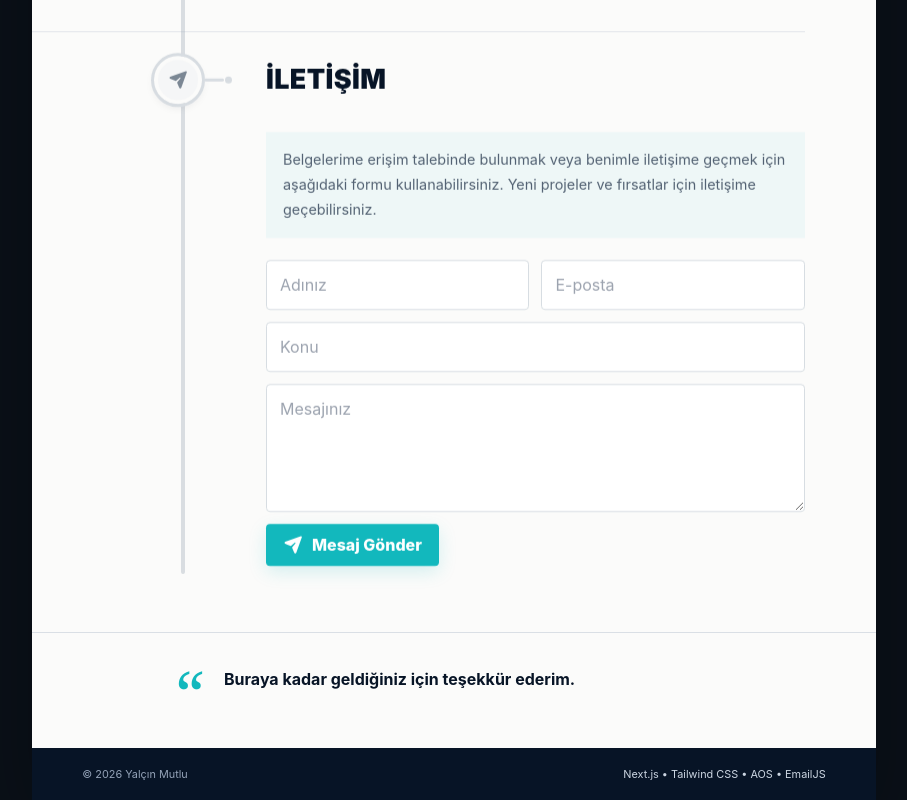
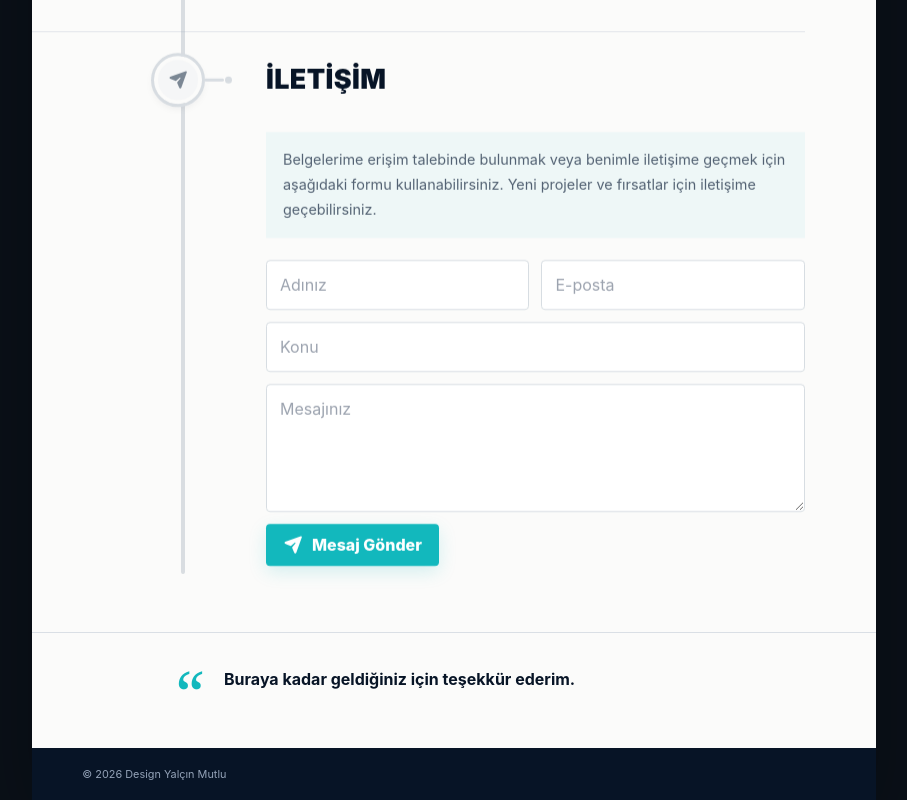
Before and after one commit to ymgrmny-gif/yalcinmutlu, a Next.js app: page / in a window 1280 px wide. Shown: the part 3793-4593 px from the top of the page, without its empty margins (314-1221 px from the left). Built offline with nearby package versions, Linux system fonts and the light colour scheme.

Commit message:
Clean contact accent and footer credits

```diff
--- a/app/refinements.css
+++ b/app/refinements.css
@@ -274,20 +274,47 @@
 /* Contact details are intentionally omitted; the invitation and form carry the section. */
 .contact-content {
   max-width: 780px;
+  border-left: 0 !important;
+}
+.contact-content::before,
+.contact-content::after {
+  content: none !important;
+  display: none !important;
 }
 .contact-message {
   margin: 0 0 22px;
   padding: 15px 17px;
-  border-left: 0;
+  border: 0 !important;
+  border-left: 0 !important;
+  box-shadow: none !important;
   background: rgba(18,184,189,.055);
   color: #536273;
   font-size: .9rem;
   line-height: 1.75;
 }
+.contact-message::before,
+.contact-message::after {
+  content: none !important;
+  display: none !important;
+  border: 0 !important;
+}
 
 /* Keep the closing thank-you, but remove the extra opportunities prompt underneath it. */
 .footer-quote p {
   display: none;
+}
+
+/* Only the requested design credit remains visible in the footer bar. */
+.footer-bar {
+  font-size: 0;
+}
+.footer-bar span {
+  display: none !important;
+}
+.footer-bar::before {
+  content: "© 2026 Design Yalçın Mutlu";
+  color: #94a3b8;
+  font-size: .68rem;
 }
 
 @media (prefers-reduced-motion: reduce) {
```
